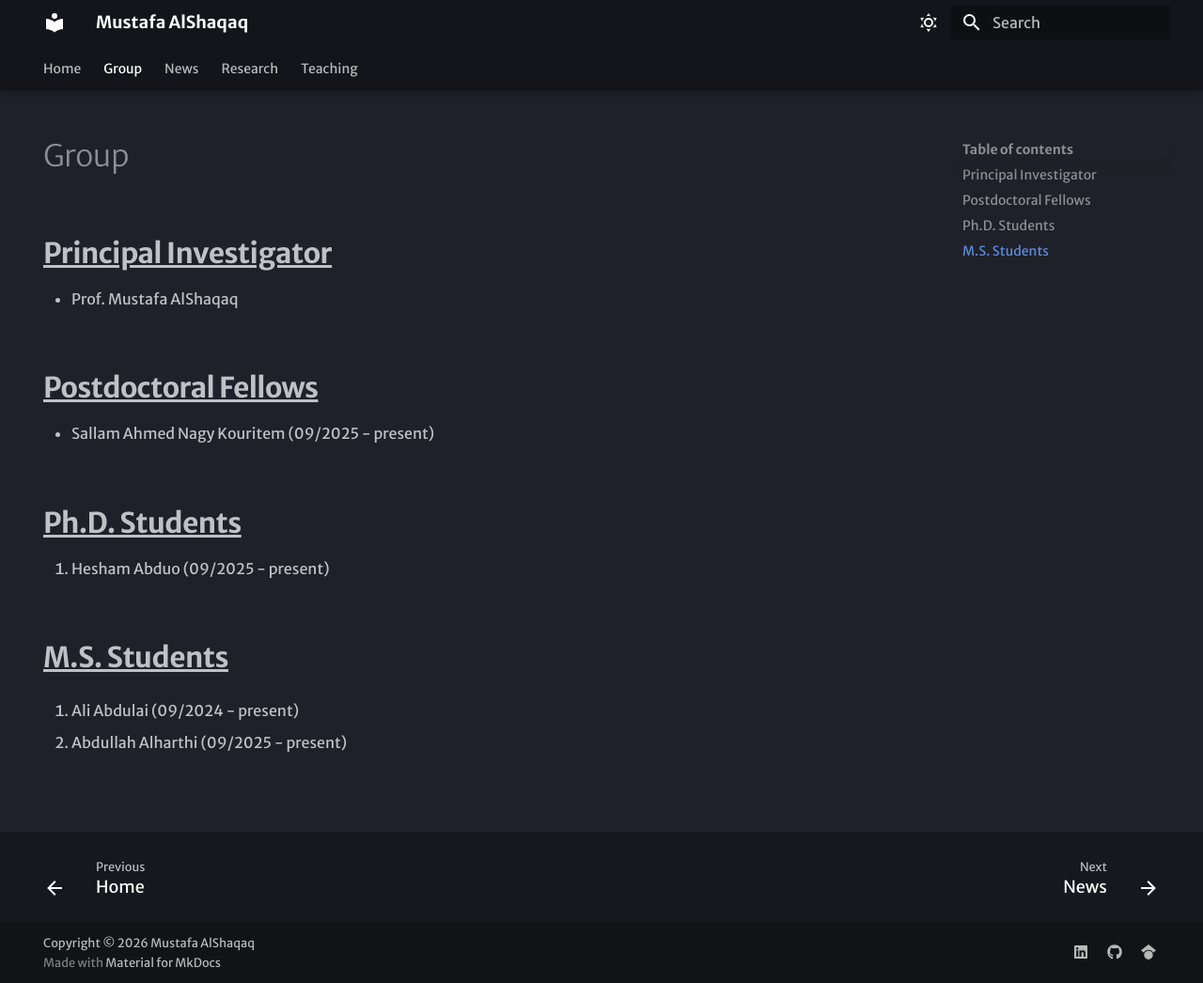
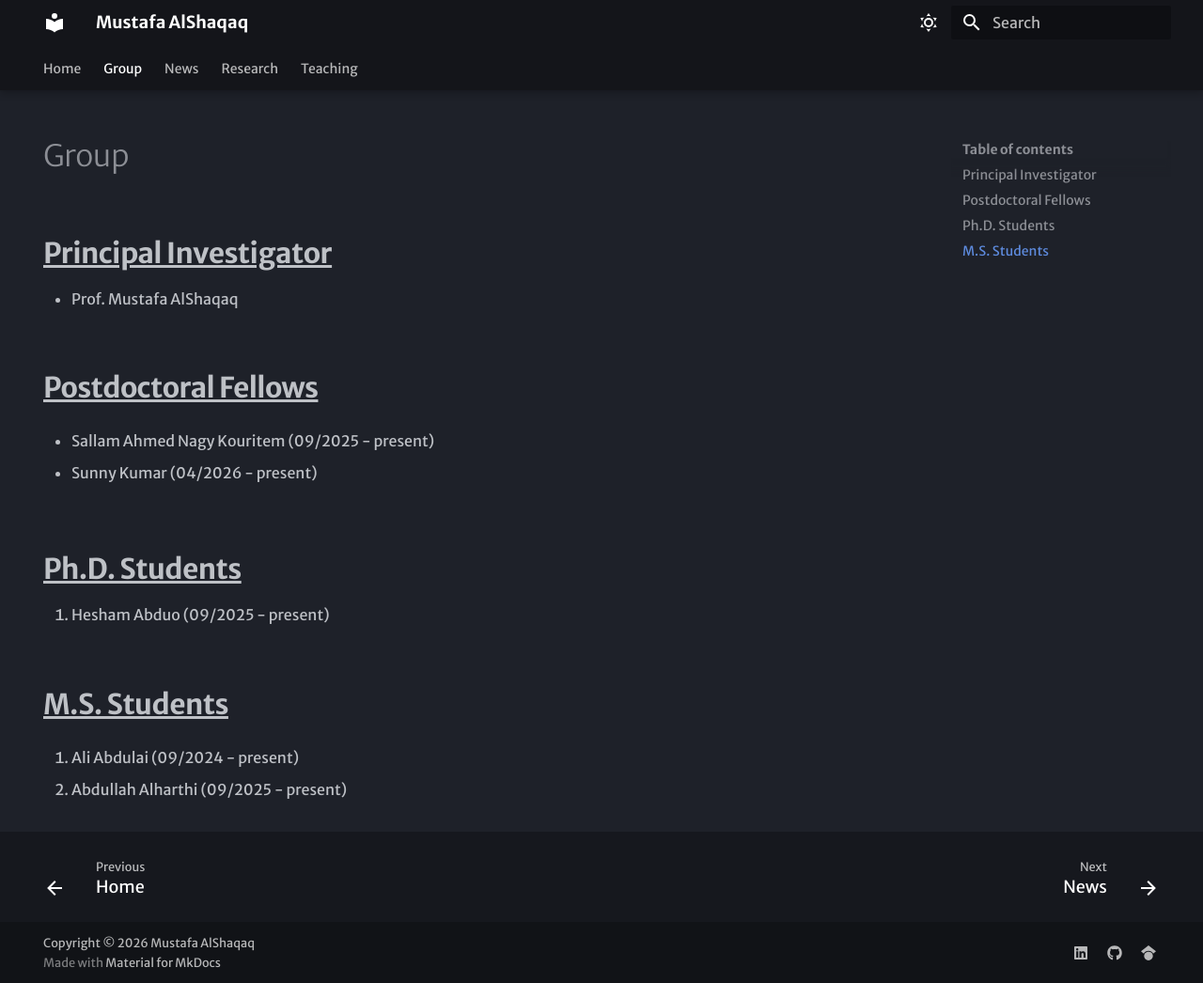
Before and after one commit to mshaqaq/mshaqaq.github.io, an MkDocs documentation site: the page built from docs/group.md, in a window 1280 px wide and 1046 px high. Shown: the whole window at 94% size. Built offline with MkDocs 1.6.1 and Material for MkDocs 9.7.7, drawn with Linux system fonts in a browser that asks for light colours.

Commit message:
Add Sunny Kumar as postdoctoral fellow

```diff
--- a/docs/group.md
+++ b/docs/group.md
@@ -15,6 +15,8 @@ hide:
 
 -   Sallam Ahmed Nagy Kouritem (09/2025 - present)
 
+-   Sunny Kumar (04/2026 - present)
+
 ## Ph.D. Students
 
 1.   Hesham Abduo (09/2025 - present)
```
